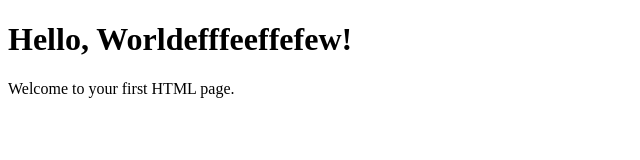
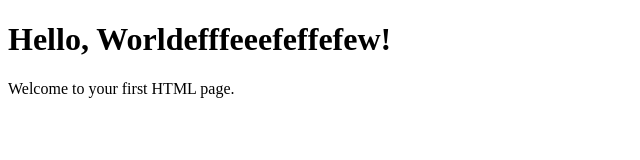
Before and after one commit to rowlie/novtest, a plain HTML site: page index.html in a window 1280 px wide. Shown: the full height of the page, 0-640 px from the left. Drawn offline with Linux system fonts and the light colour scheme.

Commit message:
Update index.html

```diff
--- a/index.html
+++ b/index.html
@@ -5,7 +5,7 @@
     <title>Hello World</title>
 </head>
 <body>
-    <h1>Hello, Worldefffeeffefew!</h1>
+    <h1>Hello, Worldefffeeefeffefew!</h1>
     <p>Welcome to your first HTML page.</p>
 </body>
 </html>
```
